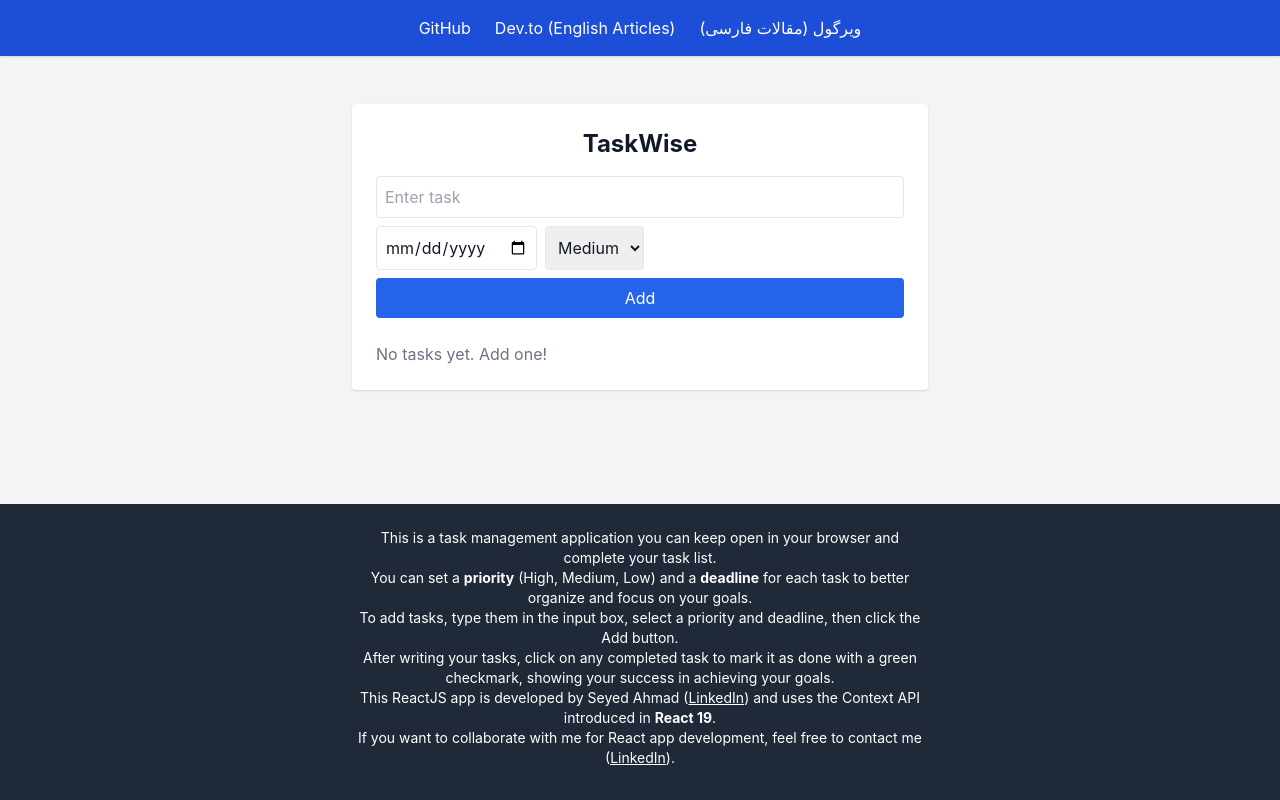
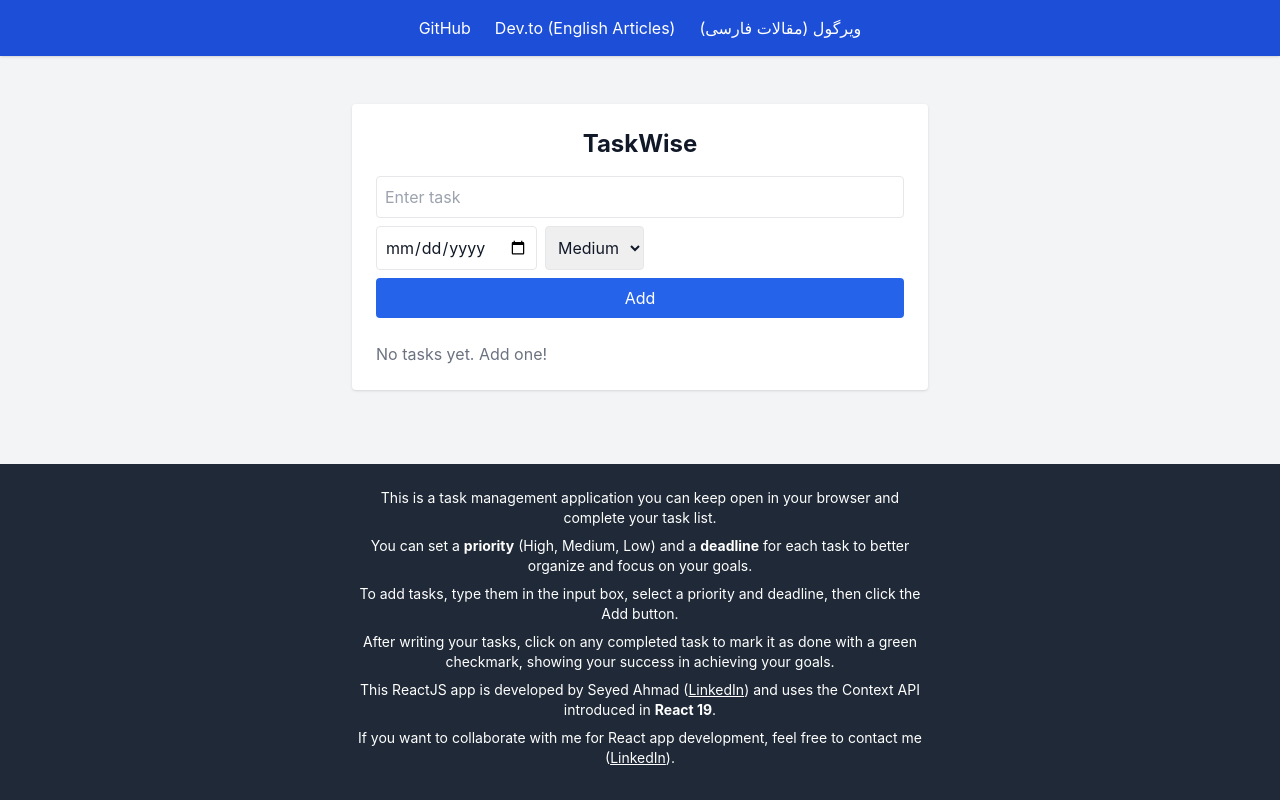
Before and after one commit to seyedahmaddv/taskmanagerwithcontextinreact, a React (Vite) app: page / in a window 1280 px wide. Built offline with nearby package versions, Linux system fonts and the light colour scheme.

Commit message:
Add labels for deadline and priority in TaskForm, improve footer readability

```diff
--- a/src/components/Footer.tsx
+++ b/src/components/Footer.tsx
@@ -4,14 +4,14 @@ export default function Footer() {
   return (
     <footer className="bg-gray-800 text-white py-6 mt-8">
       <div className="max-w-xl mx-auto text-center text-sm">
-        <p className="mb-2">
-          This is a task management application you can keep open in your browser and complete your task list.<br />
-          You can set a <strong>priority</strong> (High, Medium, Low) and a <strong>deadline</strong> for each task to better organize and focus on your goals.<br />
-          To add tasks, type them in the input box, select a priority and deadline, then click the Add button.<br />
-          After writing your tasks, click on any completed task to mark it as done with a green checkmark, showing your success in achieving your goals.<br />
-          This ReactJS app is developed by Seyed Ahmad (<a href="https://www.linkedin.com/in/seyedahmaddv" target="_blank" rel="noopener noreferrer" className="underline">LinkedIn</a>) and uses the Context API introduced in <strong>React 19</strong>.<br />
-          If you want to collaborate with me for React app development, feel free to contact me (<a href="https://www.linkedin.com/in/seyedahmaddv" target="_blank" rel="noopener noreferrer" className="underline">LinkedIn</a>).
-        </p>
+        <div className="mb-2 space-y-2">
+          <p>This is a task management application you can keep open in your browser and complete your task list.</p>
+          <p>You can set a <strong>priority</strong> (High, Medium, Low) and a <strong>deadline</strong> for each task to better organize and focus on your goals.</p>
+          <p>To add tasks, type them in the input box, select a priority and deadline, then click the Add button.</p>
+          <p>After writing your tasks, click on any completed task to mark it as done with a green checkmark, showing your success in achieving your goals.</p>
+          <p>This ReactJS app is developed by Seyed Ahmad (<a href="https://www.linkedin.com/in/seyedahmaddv" target="_blank" rel="noopener noreferrer" className="underline">LinkedIn</a>) and uses the Context API introduced in <strong>React 19</strong>.</p>
+          <p>If you want to collaborate with me for React app development, feel free to contact me (<a href="https://www.linkedin.com/in/seyedahmaddv" target="_blank" rel="noopener noreferrer" className="underline">LinkedIn</a>).</p>
+        </div>
       </div>
     </footer>
   );
```
